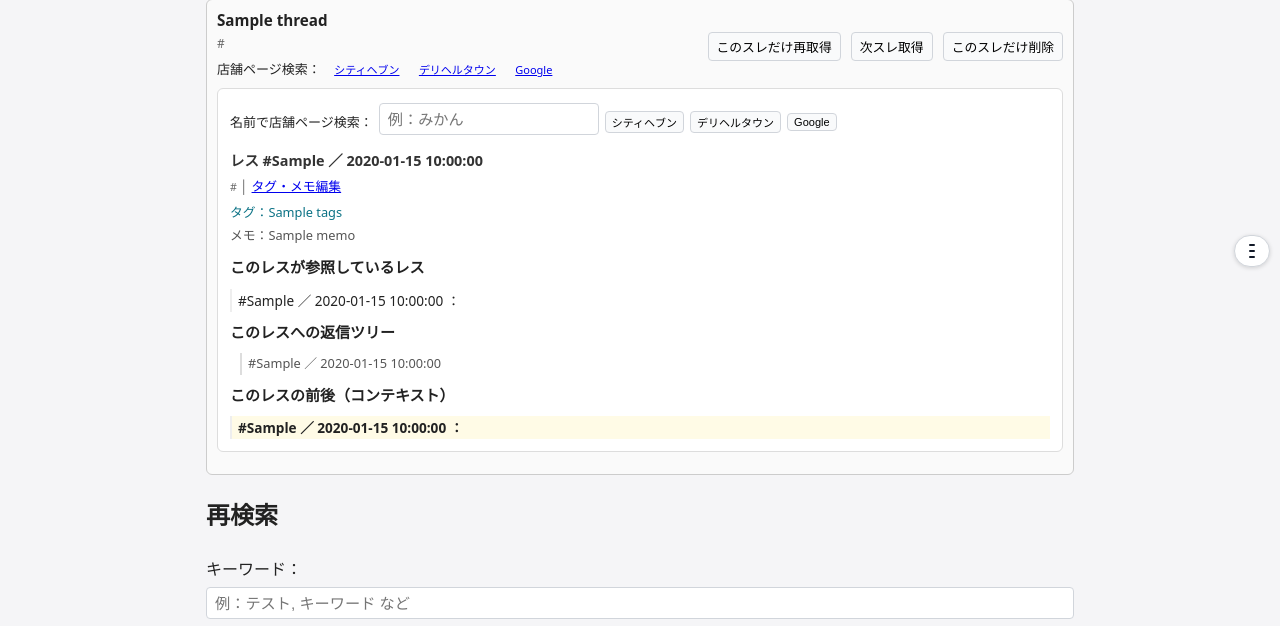
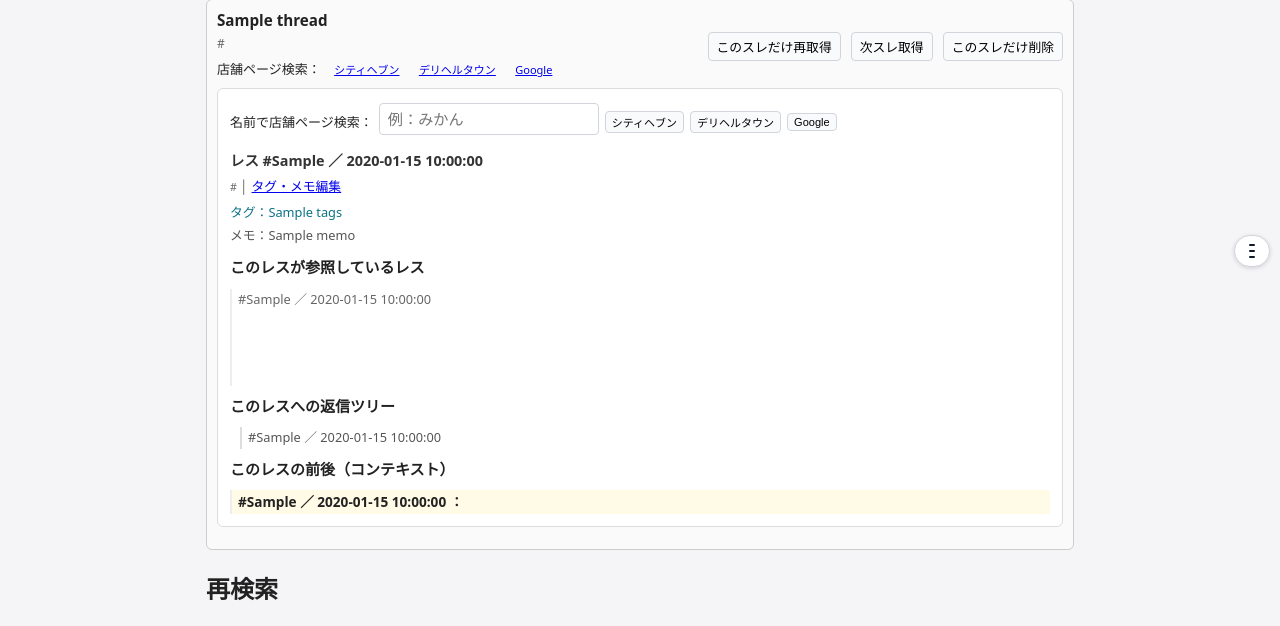
Before and after one commit to fumizo07/zofusai, a FastAPI app: template templates/index.html in a window 1280 px wide. Shown: the part 523-1149 px from the top of the page. Run offline with FastAPI, Linux system fonts and the light colour scheme; the template is opened without the code that fills it: most values are stand-ins (such as "Sample title", 1, 10 or a date in 2020); parts of the project's set-up code (start-up, migrations or seed data) failed here and were passed over.

Commit message:
Update index.html

```diff
--- a/templates/index.html
+++ b/templates/index.html
@@ -173,13 +173,18 @@
                                 {% if item.anchor_targets %}
                                     <div class="section-title">このレスが参照しているレス</div>
                                     {% for a in item.anchor_targets %}
-                                        <div class="context-line">
-                                            {% if a.post_no %}#{{ a.post_no }}{% else %}ID {{ a.id }}{% endif %}
-                                            {% if a.posted_at %}／ {{ a.posted_at }}{% endif %}
-                                            ：{{ highlight_with_links(a.body|replace('\n', ' '), keyword, thread.thread_url) }}
+                                        <div class="anchor-item">
+                                            <div class="anchor-meta">
+                                                {% if a.post_no %}#{{ a.post_no }}{% else %}ID {{ a.id }}{% endif %}
+                                                {% if a.posted_at %}／ {{ a.posted_at }}{% endif %}
+                                            </div>
+                                            <div class="anchor-body">
+                                                {{ highlight_with_links(a.body, keyword, thread.thread_url) }}
+                                            </div>
                                         </div>
                                     {% endfor %}
                                 {% endif %}
+
 
                                 <div class="section-title">このレスへの返信ツリー</div>
                                 {% if item.tree %}
```
